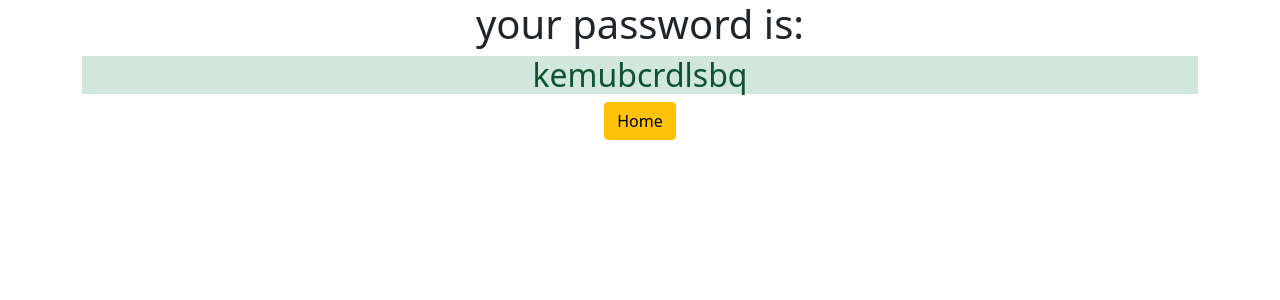
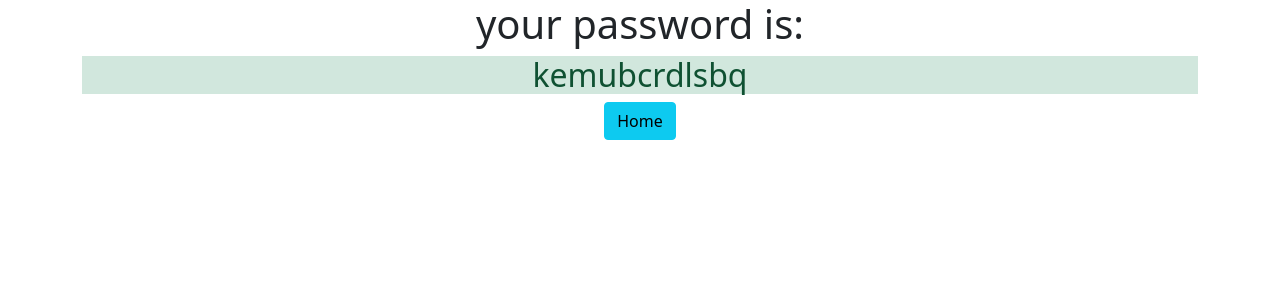
Before and after one commit to Samueloluwafemicode/django3-password-generator, a Django app: page /password/ in a window 1280 px wide. Shown: the top 300 px of the page. Run offline with Django 3.2, Linux system fonts and the light colour scheme.

Commit message:
I made some twieaks

```diff
--- a/generator/templates/generator/password.html
+++ b/generator/templates/generator/password.html
@@ -4,5 +4,5 @@
  <h1>your password is:</h1>
  <h2 class="alart alert-success">{{ password }}</h2>
 
- <a href="{% url "home" %}" class="btn btn-warning">Home</a>
+ <a href="{% url "home" %}" class="btn btn-info">Home</a>
 </div>
--- a/password_generator/settings.py
+++ b/password_generator/settings.py
@@ -20,7 +20,7 @@ BASE_DIR = Path(__file__).resolve().parent.parent
 # See https://docs.djangoproject.com/en/3.2/howto/deployment/checklist/
 
 # SECURITY WARNING: keep the secret key used in production secret!
-SECRET_KEY = 'django-insecure-n5pa^^-*v9)(76@+=rmkkey+&pzfsaiqi*r3ym%ssl)i)3of^%'
+SECRET_KEY = 'django-insecure-n5pa^^-*v9)(papaopPAmkkey+&pzfsaiqi*r3ym%ssl)i)3of^%'
 
 # SECURITY WARNING: don't run with debug turned on in production!
 DEBUG = True
```
